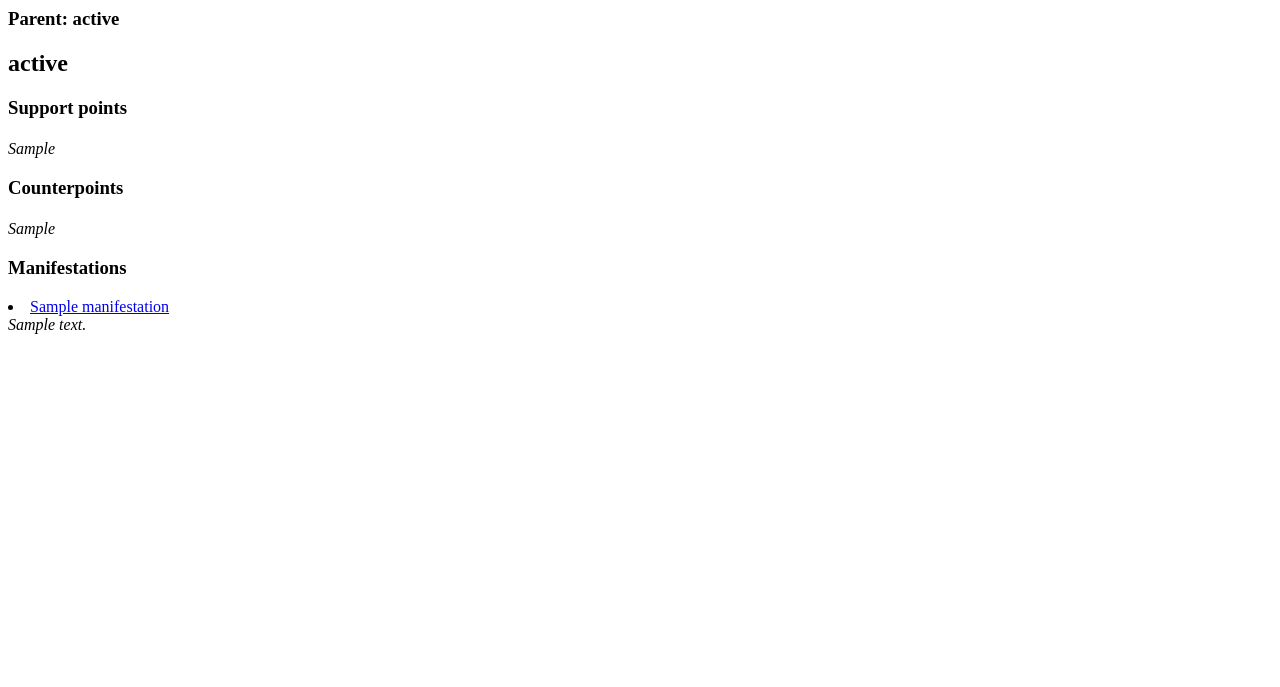
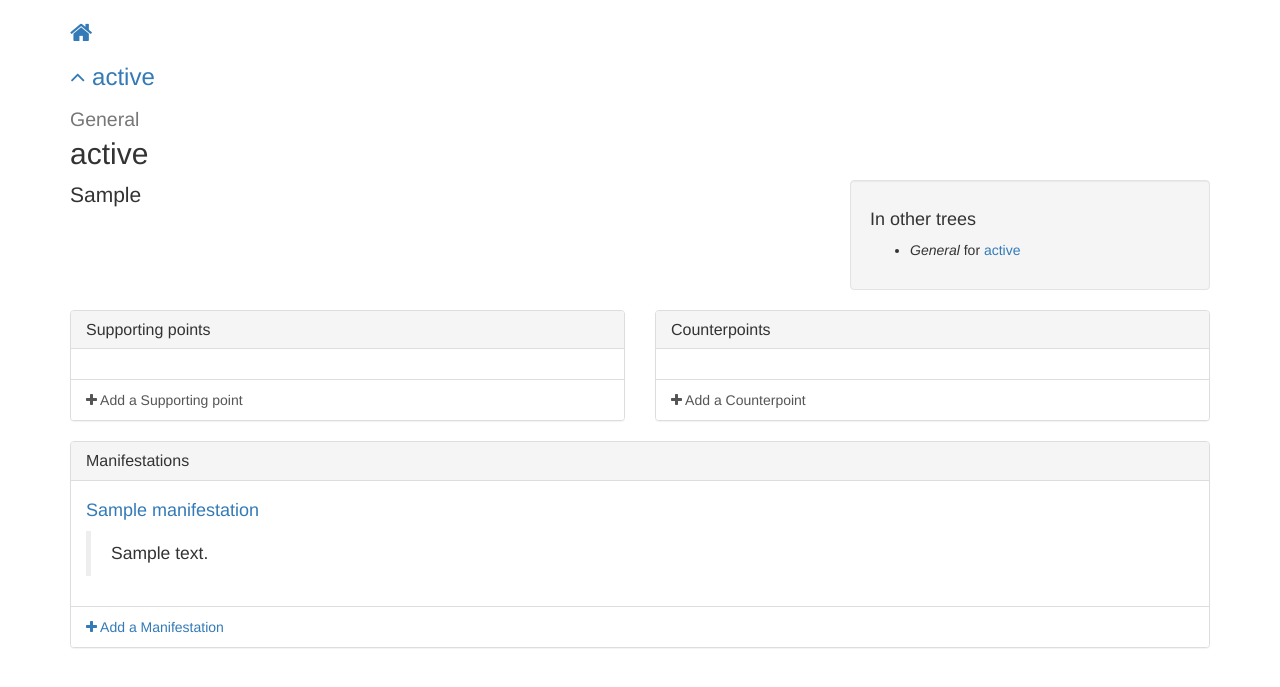
Before and after one commit to BrendanBerkley/prodebate, a Django app: template pro_debate/templates/pro_debate/detail.html in a window 1280 px wide. Shown: the top 687 px of the page. Run offline with Django 3.2, Linux system fonts and the light colour scheme; tables that the repository leaves empty hold one stand-in row (values such as "Sample post"); the template is opened without the code that fills it: values that come from a table or form of the project are taken from there, most other values are stand-ins (such as "Sample title", 1, 10 or a date in 2020); some libraries are stand-ins or nearby versions.

Commit message:
Bootstrap and work out templates

```diff
--- /dev/null
+++ b/pro_debate/templates/base.html
@@ -0,0 +1,19 @@
+<html>
+<head>
+<title>Prodebate: Game Over.</title>
+
+<link rel="stylesheet" href="https://maxcdn.bootstrapcdn.com/bootstrap/3.3.4/css/bootstrap.min.css">
+<link rel="stylesheet" href="//maxcdn.bootstrapcdn.com/font-awesome/4.3.0/css/font-awesome.min.css">
+
+<script src="https://maxcdn.bootstrapcdn.com/bootstrap/3.3.4/js/bootstrap.min.js"></script>
+
+</head>
+<body>
+<div class="container">
+	<div class="row">
+	{% block content %}
+	{% endblock %}
+	</div>
+</div>
+</body>
+</html>
--- a/pro_debate/templates/pro_debate/detail.html
+++ b/pro_debate/templates/pro_debate/detail.html
@@ -1,52 +1,127 @@
+{% extends 'base.html' %}
+
+{% block content %}
+	<div class="col-xs-12">
+		<h3>
+			<a href="{% url 'index' %}"><i class="fa fa-home"></i></a>
+		</h3>
 		{% if parent %}
-	<h3>Parent: {{ parent }}</h3>
+			<h3>
+				<a href="{% url 'detail' parent.id %}{% if grandparent %}?parent={{ grandparent }}{% endif %}">
+					<i class="fa fa-angle-up"></i> {{ parent }}
+				</a>
+			</h3>
 		{% endif %}
 
-<h2>{{ position.position_statement }}</h2>
+		<h2>
+			{% if parent %}
+				<small style="display: inline-block; padding-bottom: 7px;">{{ elaboration_in_tree.get_tree_relation_display }}</small><br />
+			{% endif %}
+			{{ position.position_statement }}
+		</h2>
 
-
-{% for elaboration in position.elaboration_of_position.all %}
-	<p>
-		{% if elaboration.child_of %}
-			{{ elaboration.get_tree_relation_display }} for
-			<a href="{% url 'detail' elaboration.child_of.id 0 %}">{{ elaboration.child_of }}</a><br />
-		{% endif  %}
-		{{ elaboration.elaboration }}
+		<div class="row">
+		{% if parent %}
+			<div class="{% if elaborations_in_other_trees %}col-sm-8{% else %}col-xs-12{% endif %}">
+				<p class="lead">
+					{{ elaboration_in_tree.elaboration }}
 				</p>
+			</div>
+			{% if elaborations_in_other_trees %}
+			<div class="col-sm-4">
+				<div class="well">
+					<h4>In other trees</h4>
+					<ul>
+					{% for elaboration in elaborations_in_other_trees %}
+						<li>
+							<em>{{ elaboration.get_tree_relation_display }}</em> for
+							<a href="{% url 'detail' elaboration.elaborates.id %}?parent={{ elaboration.child_of.id }}">{{ elaboration.child_of }}</a>
+						</li>
 					{% endfor %}
-
-{% if support_points %}
-	<h3>Support points</h3>
-	{% for child in support_points %}
-		<div>
-			<h4><a href="{% url 'detail' child.elaborates.id child.child_of.id %}">{{ child.elaborates }}</a></h4>
-			<p><em>
-			{{ child.elaboration }}
-			</em></p>
+					</ul>
 				</div>
-	{% endfor %}
+			</div>
+			{% endif %}
+		{% else %}
+			<div class="col-xs-12">
+			{% if elaboration_in_tree %}
+				<p class="lead">{{ elaboration_in_tree.elaboration }}</p>
 			{% endif %}
 
-{% if counter_points %}
-	<h3>Counterpoints</h3>
-	{% for child in counter_points %}
-		<div>
-			<h4><a href="{% url 'detail' child.elaborates.id child.child_of.id %}">{{ child.elaborates }}</a></h4>
-			<p><em>
-			{{ child.elaboration }}
-			</em></p>
+			{% if elaborations_in_other_trees %}
+				<div class="well">
+					<h4>This argument can be found in the following trees:</h4>
+					<ul>
+					{% for elaboration in elaborations_in_other_trees %}
+						<li>
+							<em>{{ elaboration.get_tree_relation_display }}</em> for
+							<a href="{% url 'detail' elaboration.elaborates.id %}?parent={{ elaboration.child_of.id }}">{{ elaboration.child_of }}</a>
+						</li>
+					{% endfor %}
+					</ul>
 				</div>
-	{% endfor %}
+			{% endif %}
+			</div>
 		{% endif %}
 
-{% if position.manifestation_set.all %}
-	<h3>Manifestations</h3>
+		</div>
+
+		<div class="row">
+			<div class="col-sm-6">
+				<div class="panel panel-default">
+					<div class="panel-heading">
+						<h3 class="panel-title">Supporting points</h3>
+					</div>
+					<div class="list-group">
+					{% for child in support_points %}
+						<a class="list-group-item" href="{% url 'detail' child.elaborates.id %}?parent={{ child.child_of.id }}{% if parent %}&amp;grandparent={{ parent.id }}{% endif %}">
+							<h4>{{ child.elaborates }}</h4>
+						</a>
+					{% endfor %}
+						<a class="list-group-item" href="javascript:alert('No can do yet!');">
+							<i class="fa fa-plus"></i> Add a Supporting point
+						</a>
+					</div>
+				</div>
+			</div>
+			<div class="col-sm-6">
+				<div class="panel panel-default">
+					<div class="panel-heading">
+						<h3 class="panel-title">Counterpoints</h3>
+					</div>
+					<div class="list-group">
+					{% for child in counter_points %}
+						<a class="list-group-item" href="{% url 'detail' child.elaborates.id %}?parent={{ child.child_of.id }}{% if parent %}&amp;grandparent={{ parent.id }}{% endif %}">
+							<h4>{{ child.elaborates }}</h4>
+						</a>
+					{% endfor %}
+						<a class="list-group-item" href="javascript:alert('No can do yet!');">
+							<i class="fa fa-plus"></i> Add a Counterpoint
+						</a>
+					</div>
+				</div>
+			</div>
+		</div>
+
+		<div class="panel panel-default">
+			<div class="panel-heading">
+				<h3 class="panel-title">Manifestations</h3>
+			</div>
+			<ul class="list-group">
 			{% for manifestation in position.manifestation_set.all %}
-		<li>
-			<a href="{{ manifestation.url }}">{{ manifestation.title }}</a>
-			<div><em>
+				<li class="list-group-item">
+					<h4><a href="{{ manifestation.url }}">{{ manifestation.title }}</a></h4>
+					<blockquote>
 						{{ manifestation.notes }}
-			</em></div>
+					</blockquote>
 				</li>
 			{% endfor %}
-{% endif %}
+				<li class="list-group-item">
+					<a href="javascript:alert('No can do yet!');">
+						<i class="fa fa-plus"></i> Add a Manifestation
+					</a>
+				</li>
+			</ul>
+		</div>
+	</div>
+{% endblock %}
--- a/pro_debate/urls.py
+++ b/pro_debate/urls.py
@@ -4,7 +4,7 @@
 
 urlpatterns = [
     url(r'^$', views.index, name='index'),
-    # url(r'^(?P<position_id>[0-9]+)/$', views.detail, name='detail'),
+    url(r'^(?P<position_id>[0-9]+)/$', views.detail, name='detail'),
     # url(r'^(?P<position_id>[0-9]+)/(?P<parent_id>[0-9]+)/$', views.detail, name='detail'),
-    url(r'^(?P<position_id>[0-9]+)/((?P<parent_id>[0-9]+))?/$', views.detail, name='detail'),
+    # url(r'^(?P<position_id>[0-9]+)/((?P<parent_id>[0-9]+))?/$', views.detail, name='detail'),
 ]
```
Also changed, not shown: pro_debate/templates/pro_debate/index.html (+7 -1 lines), pro_debate/views.py (+30 -9 lines). Lines whose indentation alone changed are shown as unchanged.
